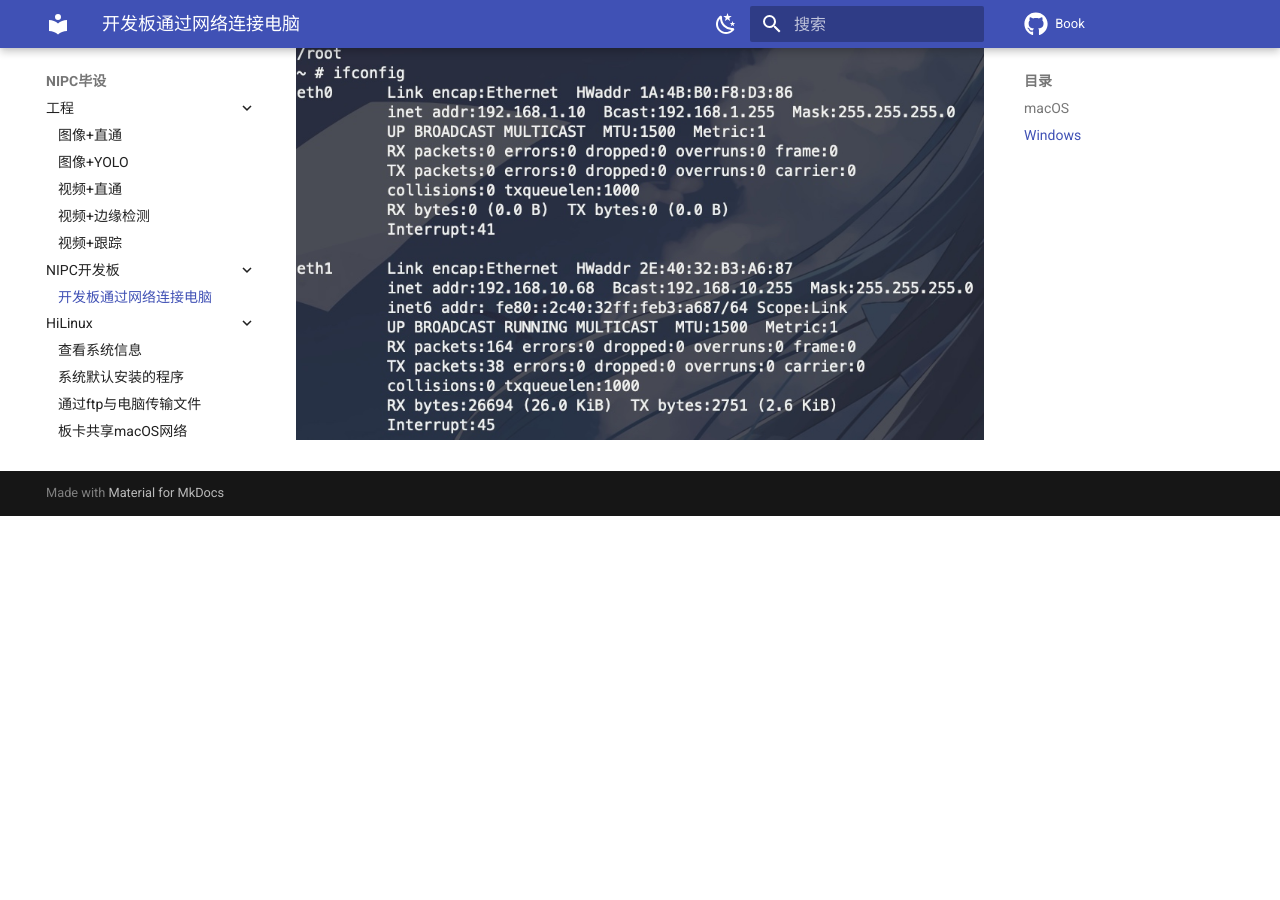
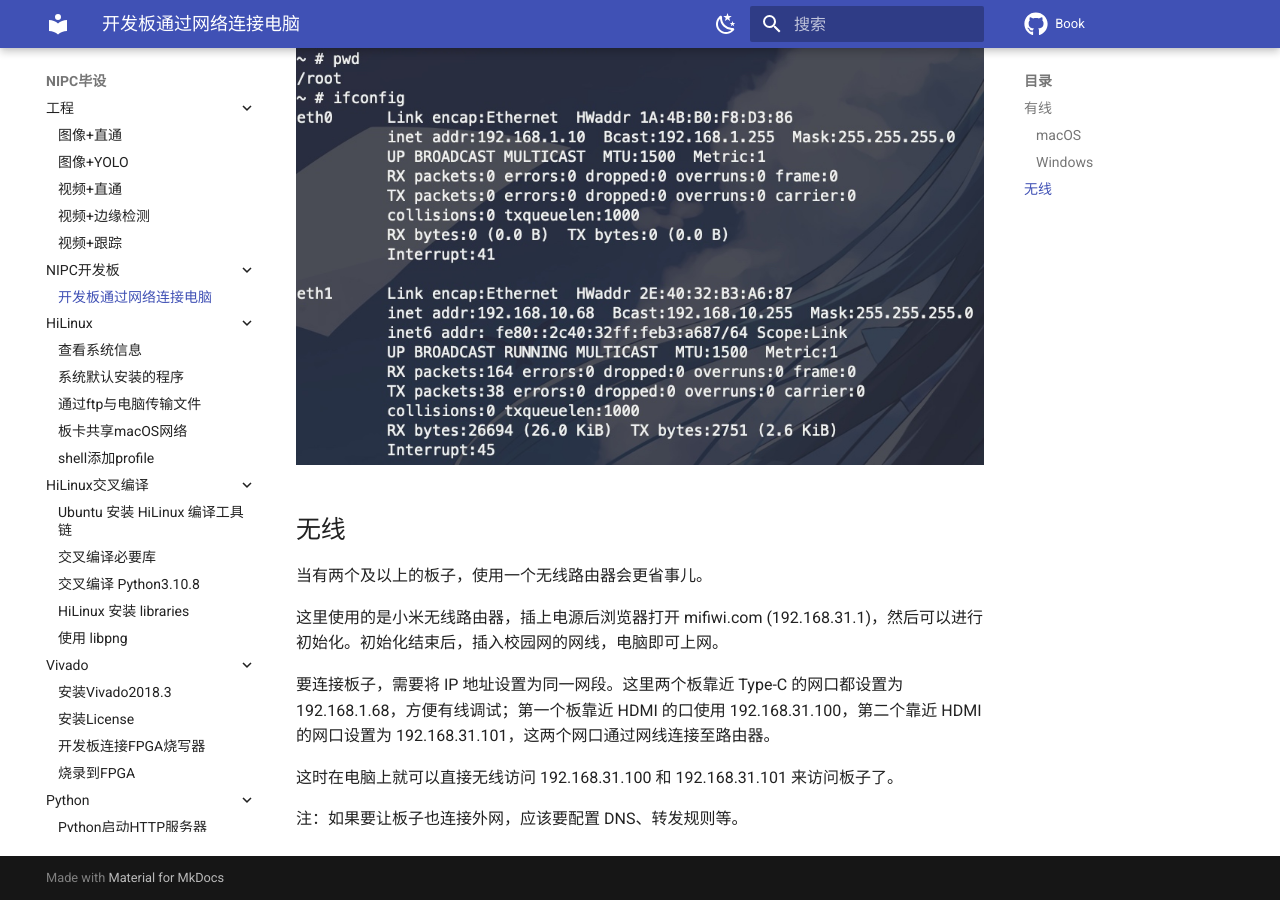
Before and after one commit to NIPC-Project/Book, an MkDocs documentation site: the page built from docs/NIPC/connect-network.md, in a window 1280 px wide and 900 px high, scrolled down 2558 px. Built offline with MkDocs 1.6.1 and Material for MkDocs 9.7.7, drawn with Linux system fonts in a browser that asks for light colours; comment, search, counter and statistics services are not loaded; before the commit the page ends 3074 px from its top, so only the background shows below that; some of the changed text lies outside the part shown.

Commit message:
add wireless connection

```diff
--- a/docs/NIPC/connect-network.md
+++ b/docs/NIPC/connect-network.md
@@ -1,10 +1,12 @@
 # 开发板通过网络连接电脑
 
-板卡ARM端有两个接口，IP如下：
+## 有线
+
+板卡ARM端有两个接口，默认 IP 如下：
 
 ![](images-221102/nipc-network-interface.jpg)
 
-## macOS
+### macOS
 
 需要使用电脑连接，则需要先通过网线将板卡和电脑连接到一起；然后在电脑中设置IP地址为同一网段，如 `192.168.1.123` 或 `192.168.10.123`，子网掩码 `255.255.255.0`：
 
@@ -12,7 +14,7 @@
 
 点击右下角 `Apply`。
 
-## Windows
+### Windows
 
 打开 `设置 > Network & Internet > Change adapter options`，打开之后选择对应的网口，双击。
 
@@ -27,3 +29,15 @@
 然后使用telnet连接即可：
 
 ![](images-221102/new-ifconfig.jpg)
+
+## 无线
+
+当有两个及以上的板子，使用一个无线路由器会更省事儿。
+
+这里使用的是小米无线路由器，插上电源后浏览器打开 mifiwi.com (192.168.31.1)，然后可以进行初始化。初始化结束后，插入校园网的网线，电脑即可上网。
+
+要连接板子，需要将 IP 地址设置为同一网段。这里两个板靠近 Type-C 的网口都设置为 192.168.1.68，方便有线调试；第一个板靠近 HDMI 的口使用 192.168.31.100，第二个靠近 HDMI 的网口设置为 192.168.31.101，这两个网口通过网线连接至路由器。
+
+这时在电脑上就可以直接无线访问 192.168.31.100 和 192.168.31.101 来访问板子了。
+
+注：如果要让板子也连接外网，应该要配置 DNS、转发规则等。
```
